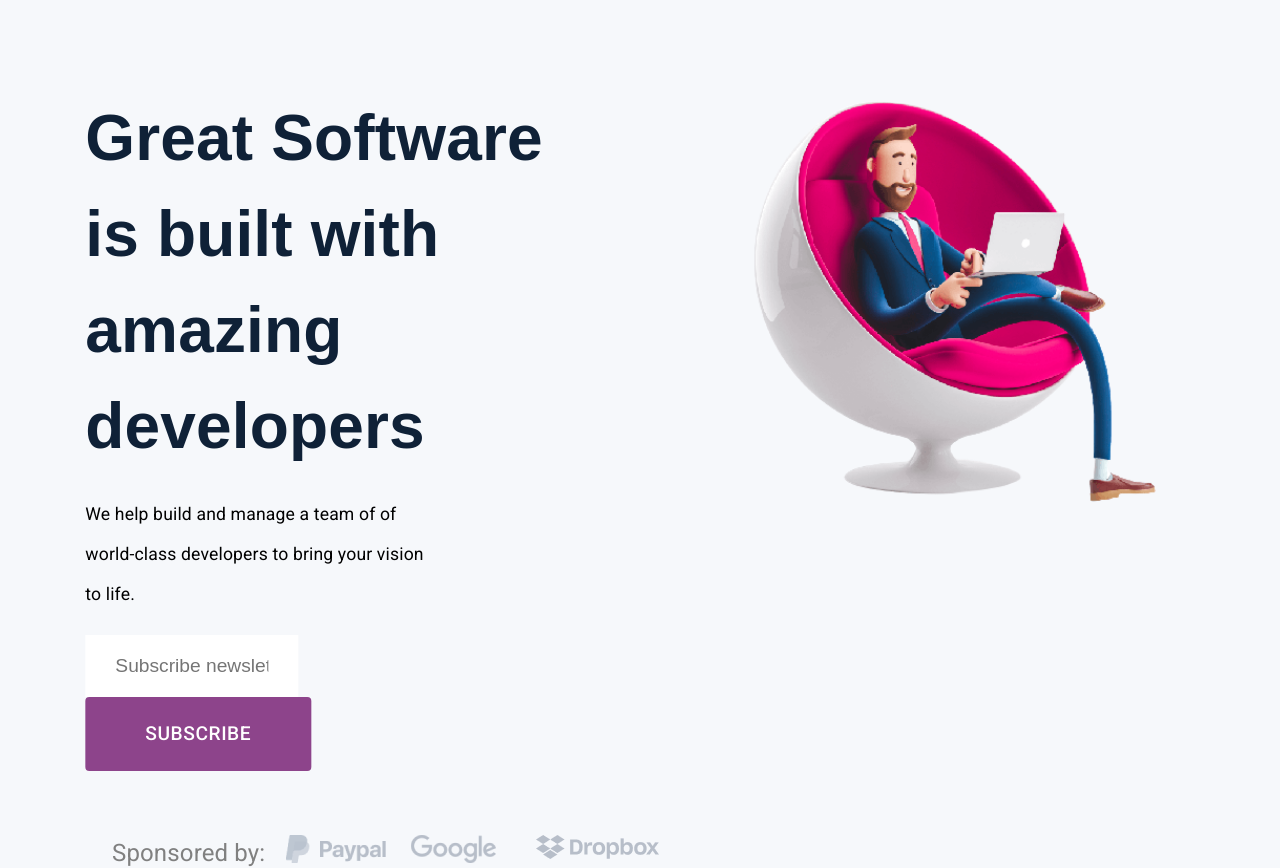
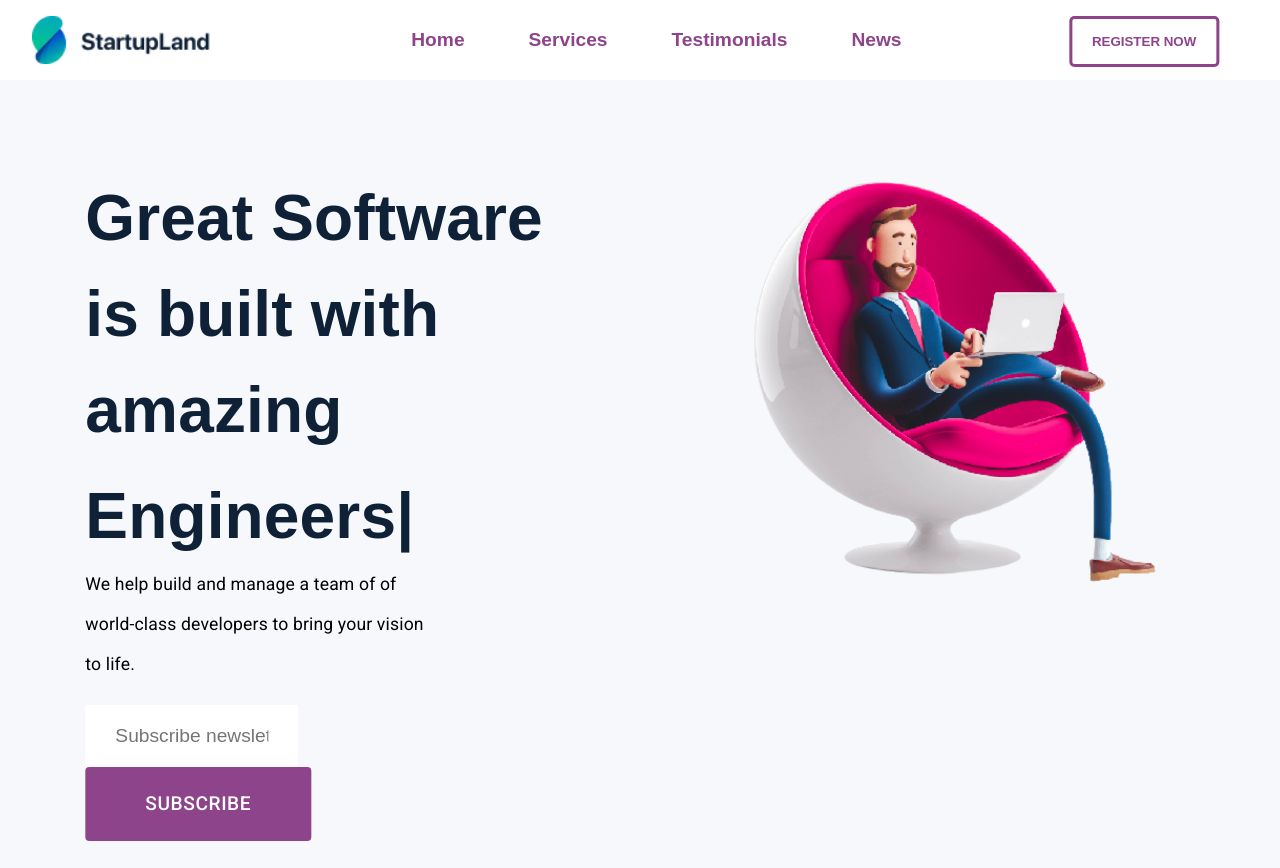
Before and after one commit to Bralex-svg/StartUp-Landing-Page, a React (Create React App) app: page / in a window 1280 px wide. Shown: the top 868 px of the page. Built offline with nearby package versions, Linux system fonts and the light colour scheme.

Commit message:
worked on navbar

```diff
--- a/package.json
+++ b/package.json
@@ -12,8 +12,10 @@
     "@testing-library/user-event": "^12.8.3",
     "react": "^17.0.2",
     "react-dom": "^17.0.2",
+    "react-icons": "^4.4.0",
     "react-router-dom": "^5.3.0",
     "react-scripts": "4.0.3",
+    "react-typed": "^1.2.0",
     "web-vitals": "^1.1.2"
   },
   "scripts": {
--- a/src/App.js
+++ b/src/App.js
@@ -7,7 +7,7 @@ function App() {
   return (
     <>
       <Router>
-        {/* <Navbar /> */}
+        <Navbar />
         <Switch>
           <Route path="/" exact component={Home} />
         </Switch>
--- a/src/components/Banner.js
+++ b/src/components/Banner.js
@@ -5,6 +5,8 @@ import { Button, Grid, Typography } from "@material-ui/core";
 import Paypal from "../assets/paypal.png";
 import Google from "../assets/google.png";
 import Dropbox from "../assets/dropbox.png";
+import Typed from "react-typed";
+
 function Banner() {
   return (
     <>
@@ -12,9 +14,14 @@ function Banner() {
         <Grid container>
           <Grid className="great" md={4} xs={10}>
             <Typography>
-              <h1 className="h1">
-                Great Software is built with amazing developers
-              </h1>
+              <h1 className="h1">Great Software is built with amazing</h1>
+              <Typed
+                className="type"
+                strings={["Developers", "Engineers", "Desingners"]}
+                typeSpeed={120}
+                backSpeed={140}
+                loop
+              />
             </Typography>
             <Typography>
               <p className="build">
--- a/src/components/Navigation.js
+++ b/src/components/Navigation.js
@@ -1,34 +1,36 @@
-import React, { useState } from "react";
-import { Link } from "react-router-dom";
+import React, { useRef } from "react";
 import "./navigation.css";
-import Logo from "../assets/logo.svg";
+import { FaBars, FaTimes } from "react-icons/fa";
+import Logo from "../assets/logo.png";
 function Navbar() {
+  const navRef = useRef();
+
+  const showNavbar = () => {
+    navRef.current.classList.toggle("responsive_nav");
+  };
   return (
-    <>
-      <nav className="navbar">
-        <img src={Logo} className="logo" alt="logo" />
-        <ul className="nav-links">
-          <Link to="/home" className="home">
-            <li>Home</li>
-          </Link>
-          <Link to="/service" className="service">
-            <li>Service</li>
-          </Link>
-
-          <Link to="/service" className="testimonial">
-            <li>Testimonial</li>
-          </Link>
-
-          <Link to="/news" className="news">
-            <li>News</li>
-          </Link>
-
-          <Link to="/register" className="register">
-            <li>Register Now</li>
-          </Link>
-        </ul>
-      </nav>
-    </>
+    <div>
+      <header>
+        <img className="logo" src={Logo} alt="logo" />
+        <nav ref={navRef}>
+          <a href="#home">Home</a>
+          <a href="#home">Services</a>
+          <a href="#home">Testimonials</a>
+          <a href="#home">News</a>
+          <button className="BTN">REGISTER NOW</button>
+          {/* <button> */}
+          <FaTimes
+            size={30}
+            className="nav-btn nav-close-btn"
+            onClick={showNavbar}
+          />
+          {/* </button> */}
+        </nav>
+        {/* <button> */}
+        <FaBars size={30} className="nav-btn" onClick={showNavbar} />
+        {/* </button> */}
+      </header>
+    </div>
   );
 }
 
--- a/src/components/banner.css
+++ b/src/components/banner.css
@@ -14,11 +14,19 @@
 .h1{
     width: 120%;
     font-size: 4rem;
-    margin-bottom: 20px;
+    margin-bottom: 10px;
     font-family: 'DM Sans', sans-serif;
     color: #0F2137;
 }
 
+.type{
+    width: 120%;
+    font-weight: bold;
+        font-size: 4rem;
+        margin-bottom: 20px;
+        font-family: 'DM Sans', sans-serif;
+        color: #0F2137;
+}
 .build{
     width: 80%;
     line-height: 40px;
@@ -82,6 +90,14 @@ input[type = "text"]:focus{
         margin-left: -10%;
     }
 
+    .type{
+        width: 90%;
+     /* position: absolute !important;
+     top: 30% !important; */
+        font-size: 1.6rem;
+        margin-left: -10%;
+        font-weight: bold;
+    }
     .ban{
         margin-left: -30%;
         transform: translateY(30%);
--- a/src/components/navigation.css
+++ b/src/components/navigation.css
@@ -2,49 +2,124 @@
     margin: 0;
     padding: 0;
     box-sizing: border-box;
+}
+
+
+.logo{
+    width: 20%;
+}
+
+header{
+    display: flex;
+
+    justify-content: space-between;
+    height: 80px;
+    width: 100%;
+    padding: 1rem 2rem;
+    background-color: white;
+    /* color: gray; */
+}
+
+nav a{
+    margin: 0 2rem;
+    /* color: gray; */
+    text-decoration: none;
 
 }
 
-.logo{
-    margin-left: -10%;
+.BTN{
+    padding: 15px 20px;
+    background-color: transparent;
+    border: 3px solid #8D448B;
+    color: #8D448B;
+    cursor: pointer;
+font-weight: bold;
+    transform: translateX(90%);
+border-radius: 5px;
 }
 
-.navbar{
-    display: flex;
-    justify-content: space-around;
-    align-items: center;
-    height: 75px;
+.BTN:hover{
+    background-color: #8D448B;
+    color: white;
+    transition: 1s;
 }
 
-.nav-links{
-    display: flex;
-    justify-content: flex-end;
-    list-style: none;
-    margin-left: -50%;
-    width: 75%;
+nav a:hover{
+    color: blue;
+}
+button{
+    display: hidden;
 }
 
-.home,
-.service,
-.testimonial,
-.news,
-.register{
-    text-decoration: none;
-    font-size: 20px;
-    padding: 10px 20px;
-    margin: 0 10px;
-    cursor: pointer !important;
+header .nav-btn{
+    padding: 5px;
+    cursor: pointer;
+    /* background: transparent; */
+    border: none;
+    outline: none;
+    /* color: gray; */
+    display: hidden;
+    /* visibility: hidden; */
+    opacity: 0;
 }
 
-.register{
-    transform: translateX(70%) !important;
-    cursor: pointer;
-    border: 1px solid #8D448B;
-    color: #8D448B;
+@media only screen and (max-width: 1024px)  {
+    header .nav-btn{
+      display: block;
+        opacity: 1;
+    }
+
+    nav a{
+        color: white;
+    }
+
+ header nav{
+    position: fixed;
+    top: 0;
+    left: 0;
+    height: 70%;
+    width: 100%;
+    display: flex;
+    flex-direction: column;
+    align-items: center;
+    justify-content: center;
+    gap: 1.5rem;
+    background-color: rgb(110, 107, 107);
+    color: white;
+    transition: 1s;
+    transform: translateY(-100vh);
+    z-index: 1;
+ }
+ a{
+    color: white;
+ }
+
+ header .responsive_nav{
+    transform: none;
+ }
+
+.logo{
+    width: 70%;
 }
 
-.register:hover{
+nav .nav-close-btn{
+    position: absolute;
+    top: 2rem;
+    right: 2rem;
+}
+
+.BTN {
+    padding: 15px 20px;
     background-color: #8D448B;
-    color: #fff;
-    transition: 0.8s ease-in-out;
+    border: 3px solid #8D448B;
+    color: #ffffff;
+    cursor: pointer;
+    font-weight: bold;
+    transform: translateX(5%);
+    border-radius: 5px;
 }
+
+nav a{
+    font-size: 1.5rem;
+}
+}
```
Also changed, not shown: src/components/Navbar.jsx (added, +18 -0 lines), src/components/navbar.css (added), 2 other files (tests, documents, lock files or other folders).
